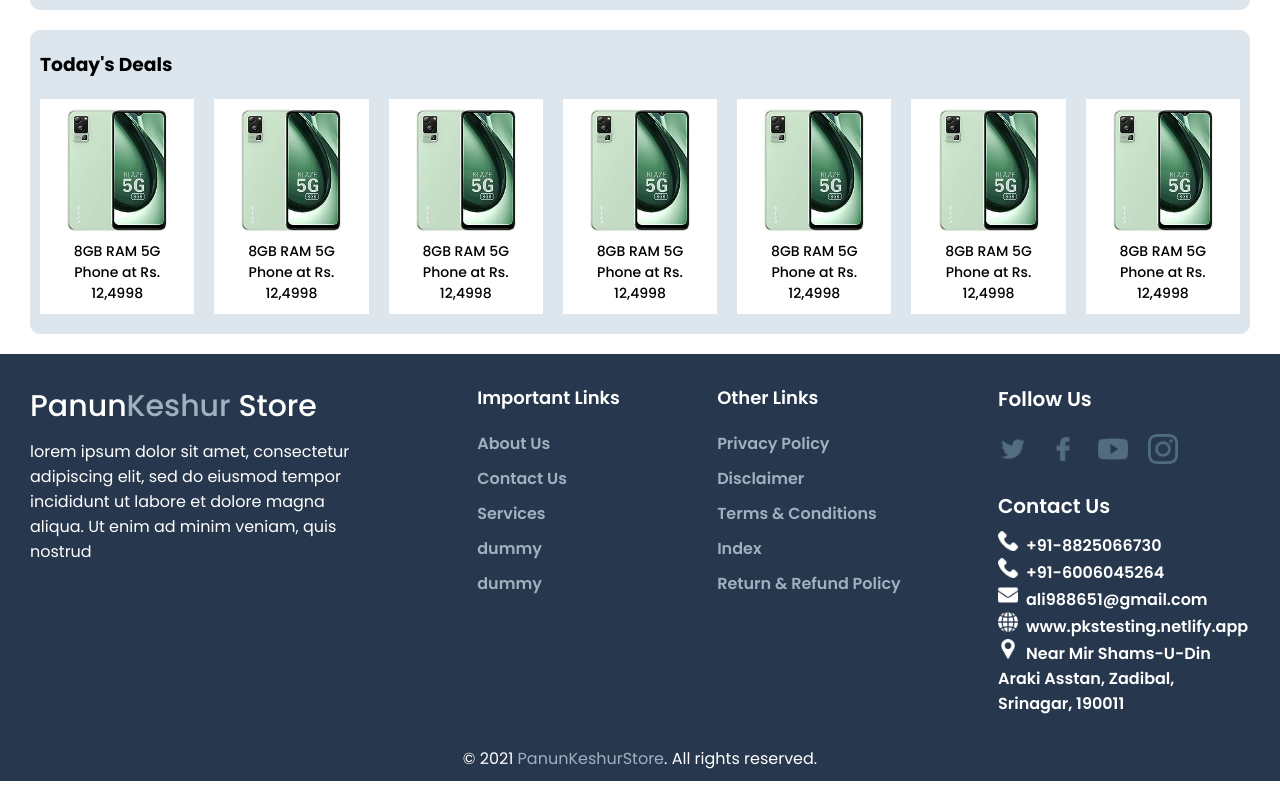
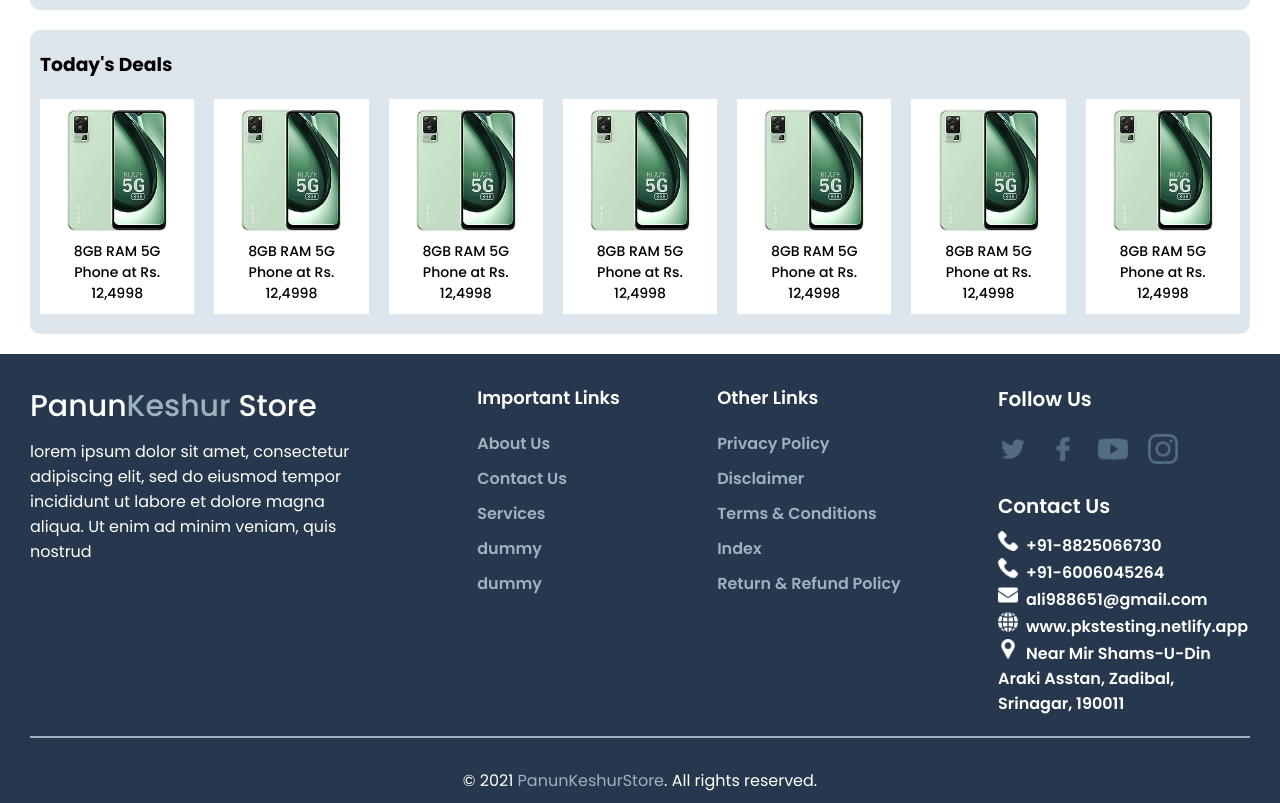
Before and after one commit to Abrarhussaindar/pks_frontend, a React (Create React App) app: page / in a window 1280 px wide. Shown: the part 1249-2052 px from the top of the page. Before the commit the page ends 2030 px from the top, so only its background shows below. Built offline with nearby package versions, Linux system fonts and the light colour scheme.

Commit message:
footer hr tag

```diff
--- a/src/components/footer/Footer.jsx
+++ b/src/components/footer/Footer.jsx
@@ -95,6 +95,7 @@
                     </div>
                 </div>
             </div>
+            <hr />
             <div className="bottom">
                 <p>© 2021 <span>PanunKeshurStore</span>. All rights reserved.</p>
             </div>
--- a/src/components/footer/footer.css
+++ b/src/components/footer/footer.css
@@ -83,6 +83,10 @@
 .footerContainer .top .right .rightBottom ul li a span img {
   width: 20px;
 }
+.footerContainer hr {
+  border: 1px solid var(--box-color);
+  margin-top: 20px;
+}
 .footerContainer .bottom {
   display: flex;
   justify-content: center;
--- a/src/components/footer/footer.scss
+++ b/src/components/footer/footer.scss
@@ -103,6 +103,10 @@
             }
         }
     }
+    hr{
+        border: 1px solid var(--box-color);
+        margin-top: 20px;
+    }
     .bottom{
         display: flex;
         justify-content: center;
```
Also changed, not shown: 1 other file (tests, documents, lock files or other folders).
